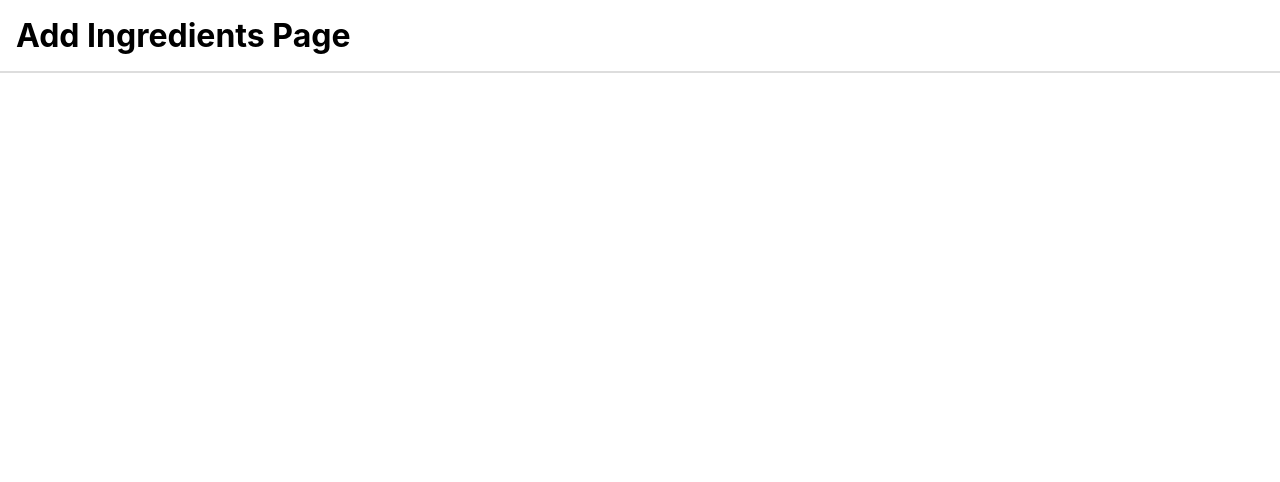
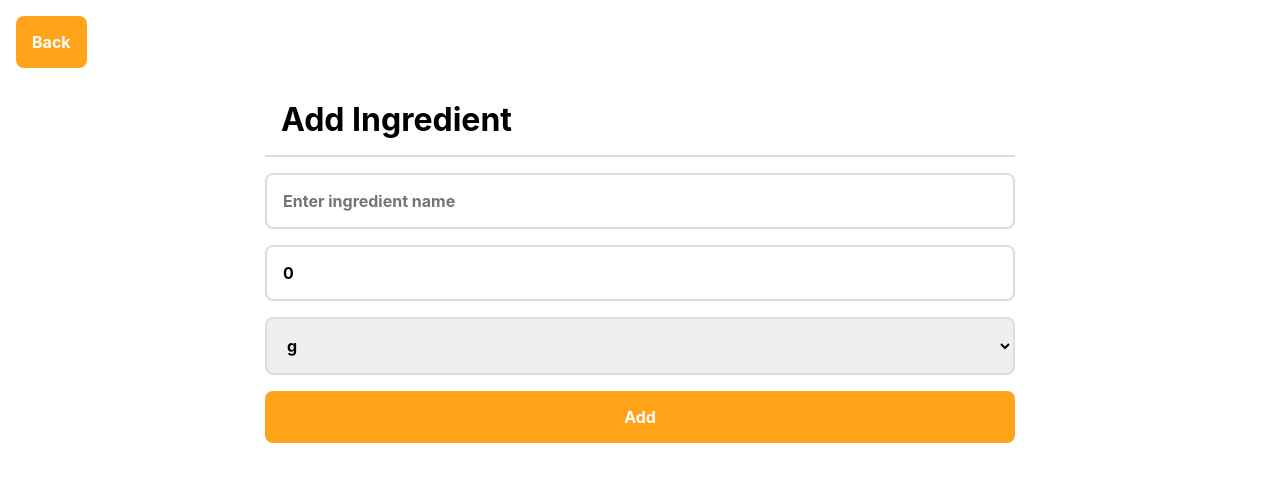
Before and after one commit to ansango/meal-tracker-front, a React (Create React App) app: page /add-ingredient in a window 1280 px wide. Shown: the top 482 px of the page. Built offline with nearby package versions, Linux system fonts and the light colour scheme.

Commit message:
ingredient add

```diff
--- a/src/ingredients/AddIngredientsPage.js
+++ b/src/ingredients/AddIngredientsPage.js
@@ -1 +1,57 @@
-export const AddIngredientsPage = () => <h1>Add Ingredients Page</h1>;
+import { useState } from "react";
+import { useHistory } from "react-router";
+import { BackButton, Dropdown } from "../ui";
+
+const unitOptions = ["kg", "g", "mg"];
+
+export const AddIngredientsPage = () => {
+  const [name, setName] = useState("");
+  const [amount, setAmount] = useState(0);
+  const [units, setUnits] = useState(unitOptions[1]);
+  const history = useHistory();
+
+  const addToIngredients = async () => {
+    const newIngredient = {
+      name: name.toLowerCase(),
+      amount,
+      units,
+    };
+    await fetch("/ingredients", {
+      method: "post",
+      body: JSON.stringify(newIngredient),
+      headers: { "Content-Type": "application/json" },
+    });
+    history.push("/");
+  };
+
+  return (
+    <div className="page">
+      <BackButton />
+      <div className="centered-container">
+        <h1>Add Ingredient</h1>
+        <input
+          type="text"
+          placeholder="Enter ingredient name"
+          className="space-after space-before full-width"
+          value={name}
+          onChange={(event) => setName(event.target.value)}
+        />
+        <input
+          type="number"
+          className="space-before full-width"
+          value={amount}
+          onChange={(event) => setAmount(event.target.value)}
+        />
+        <Dropdown
+          className="space-before full-width"
+          value={units}
+          onChange={(event) => setUnits(event.target.value)}
+          options={unitOptions}
+        ></Dropdown>
+        <button className="space-before full-width" onClick={addToIngredients}>
+          Add
+        </button>
+      </div>
+    </div>
+  );
+};
```
